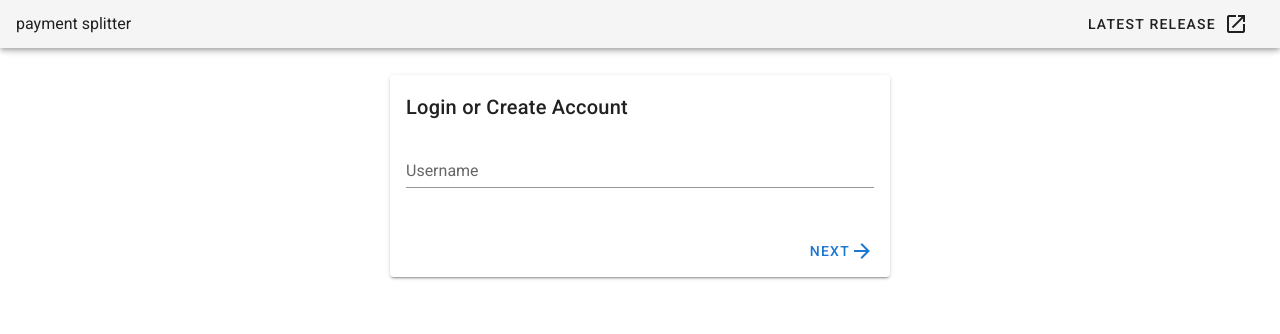
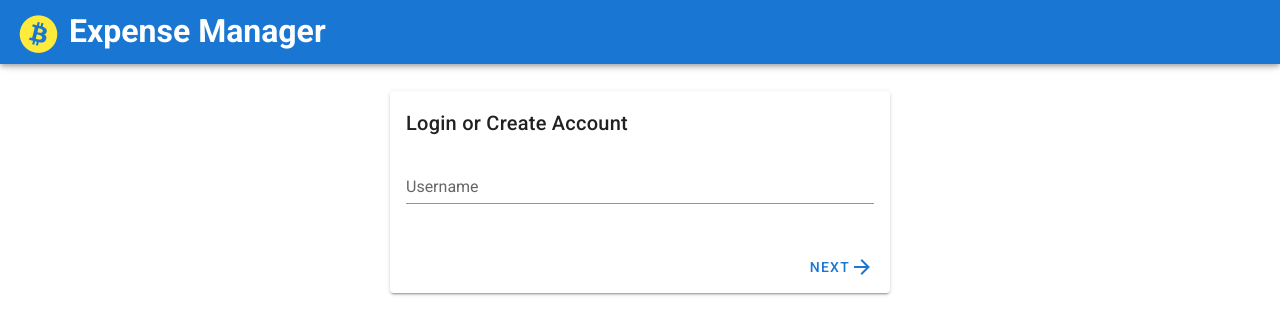
Before and after one commit to Priyanshu-001/expense_manager, a Vue app in the folder frontend/: page / in a window 1280 px wide. Shown: the top 334 px of the page. Built offline with nearby package versions, Linux system fonts and the light colour scheme.

Commit message:
Changed navbar

```diff
--- a/frontend/src/App.vue
+++ b/frontend/src/App.vue
@@ -3,24 +3,18 @@
 
     <v-app-bar
       app
-
-      light
-      dense
+      color="primary"
+      dark
     >
       <div class="d-flex align-center">
-        <v-icon> mdi-chart </v-icon> payment splitter
+
+        <h1>
+        <v-icon color="yellow"  :size="45"> mdi-bitcoin </v-icon>
+        Expense Manager
+      </h1>
       </div>
 
       <v-spacer></v-spacer>
-
-      <v-btn
-        href="https://github.com/vuetifyjs/vuetify/releases/latest"
-        target="_blank"
-        text
-      >
-        <span class="mr-2">Latest Release</span>
-        <v-icon>mdi-open-in-new</v-icon>
-      </v-btn>
     </v-app-bar>
    <status-update/>
     <v-main>
```
